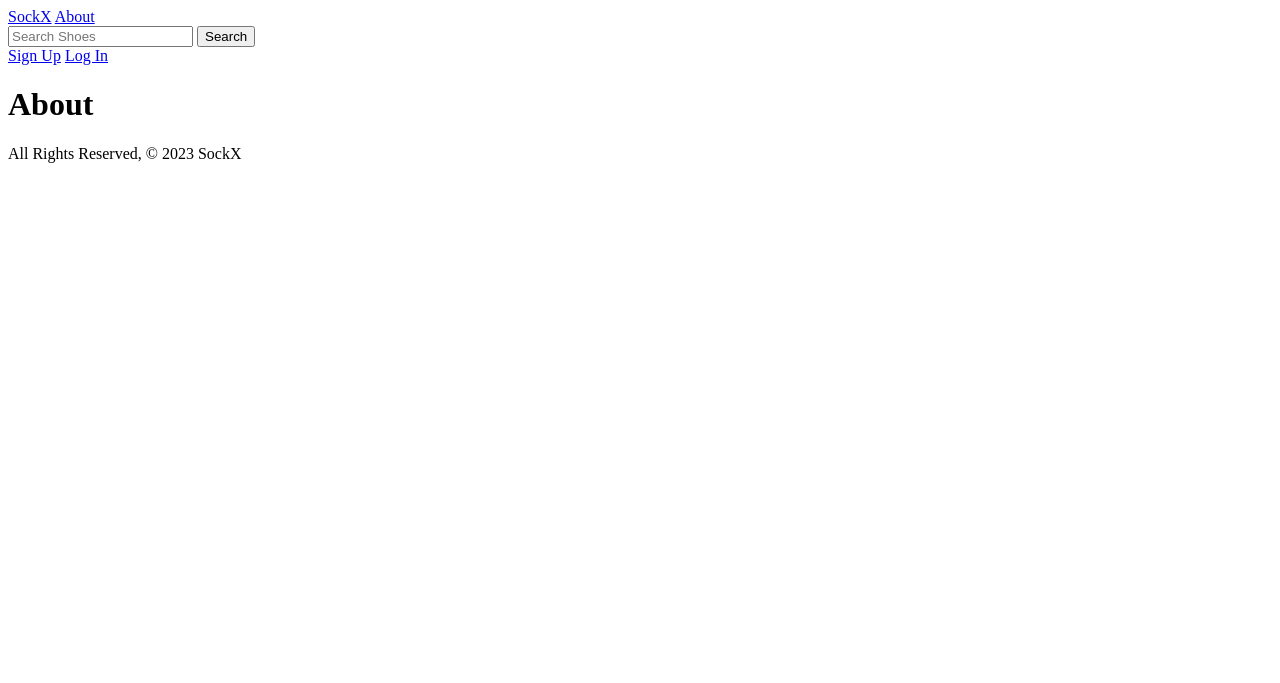
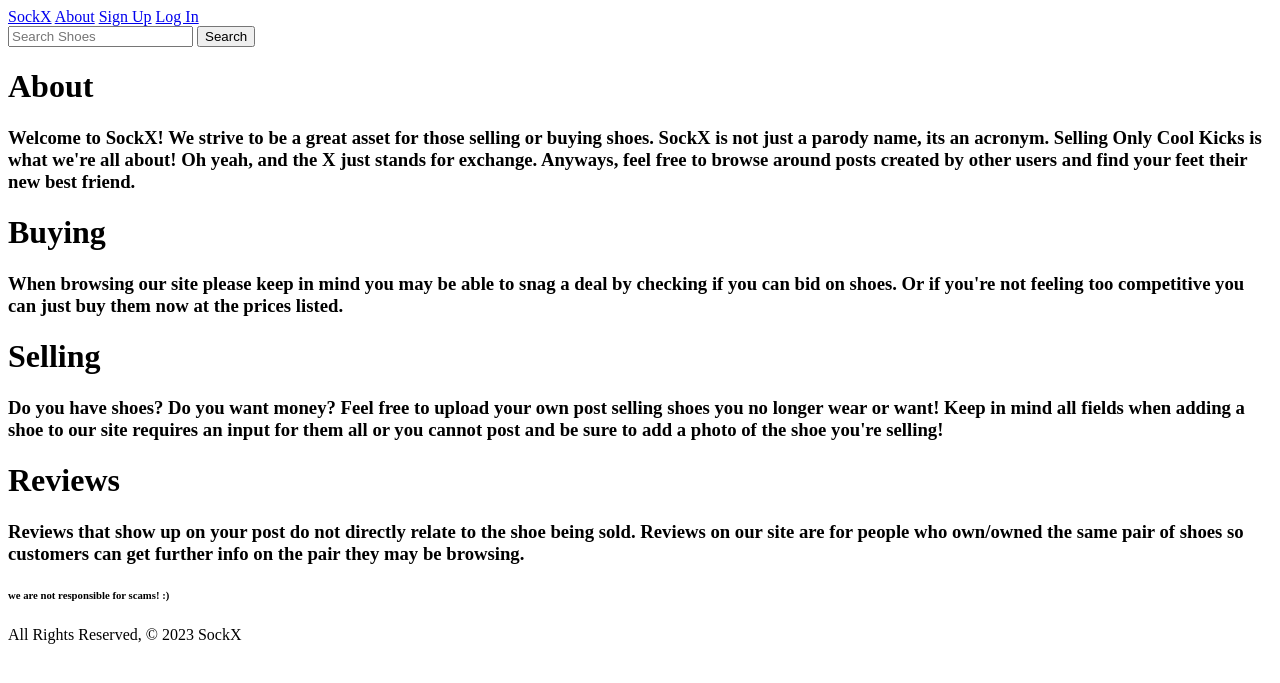
Before and after one commit to jkawashiri/sockx, a Django app: page /about/ in a window 1280 px wide. Shown: the top 683 px of the page. Run offline with Django 4.2, Linux system fonts and the light colour scheme.

Commit message:
created about page, refactored nav bar

```diff
--- a/main_app/templates/about.html
+++ b/main_app/templates/about.html
@@ -1,6 +1,23 @@
 {% extends 'base.html' %}
 {% block content %}
 
-<h1>About</h1>
+<div>
+    <h1>About</h1>
+    <h3>Welcome to SockX! We strive to be a great asset for those selling or buying shoes. SockX is not just a parody name, its an acronym. Selling Only Cool Kicks is what we're all about! Oh yeah, and the X just stands for exchange. Anyways, feel free to browse around posts created by other users and find your feet their new best friend.</h3>
+</div>
+<div>
+    <h1>Buying</h1>
+    <h3>When browsing our site please keep in mind you may be able to snag a deal by checking if you can bid on shoes. Or if you're not feeling too competitive you can just buy them now at the prices listed. </h3>
+</div>
+
+<div>
+    <h1>Selling</h1>
+    <h3>Do you have shoes? Do you want money? Feel free to upload your own post selling shoes you no longer wear or want! Keep in mind all fields when adding a shoe to our site requires an input for them all or you cannot post and be sure to add a photo of the shoe you're selling!
+</div>
+<div>
+    <h1>Reviews</h1>
+    <h3>Reviews that show up on your post do not directly relate to the shoe being sold. Reviews on our site are for people who own/owned the same pair of shoes so customers can get further info on the pair they may be browsing.</h3>
+    <h6>we are not responsible for scams! :)</h6>
+</div>
 
 {% endblock %}
--- a/main_app/templates/base.html
+++ b/main_app/templates/base.html
@@ -16,6 +16,14 @@
         <nav>
             <a href="{% url 'home' %}">SockX</a>
             <a href="{% url 'about' %}">About</a>
+            {% if user.is_authenticated %}
+                <a href="{% url 'shoes_create' %}">Add a Shoe</a>
+                <a href="{% url 'index' %}">My Shoes</a>
+                <a href="{% url 'logout' %}">Log Out</a>
+            {% else %}
+                <a href="{% url 'signup' %}">Sign Up</a>
+                <a href="{% url 'login' %}">Log In</a>
+            {% endif %}
             <form class="d-flex" method="POST" action="{% url 'search_shoes' %}">
               {% csrf_token %}
 
@@ -24,14 +32,6 @@
               <button class="btn
               btn-outline-secondary" type="submit">Search</button>
             </form>
-            {% if user.is_authenticated %}
-                <a href="{% url 'shoes_create' %}">Add a Shoe</a>
-                <a href="{% url 'index' %}">My Shoes</a>
-                <a href="{% url 'logout' %}">Log Out</a>
-            {% else %}
-                <a href="{% url 'signup' %}">Sign Up</a>
-                <a href="{% url 'login' %}">Log In</a>
-            {% endif %}
         </nav>
     </header>
     <main class="container">
```
